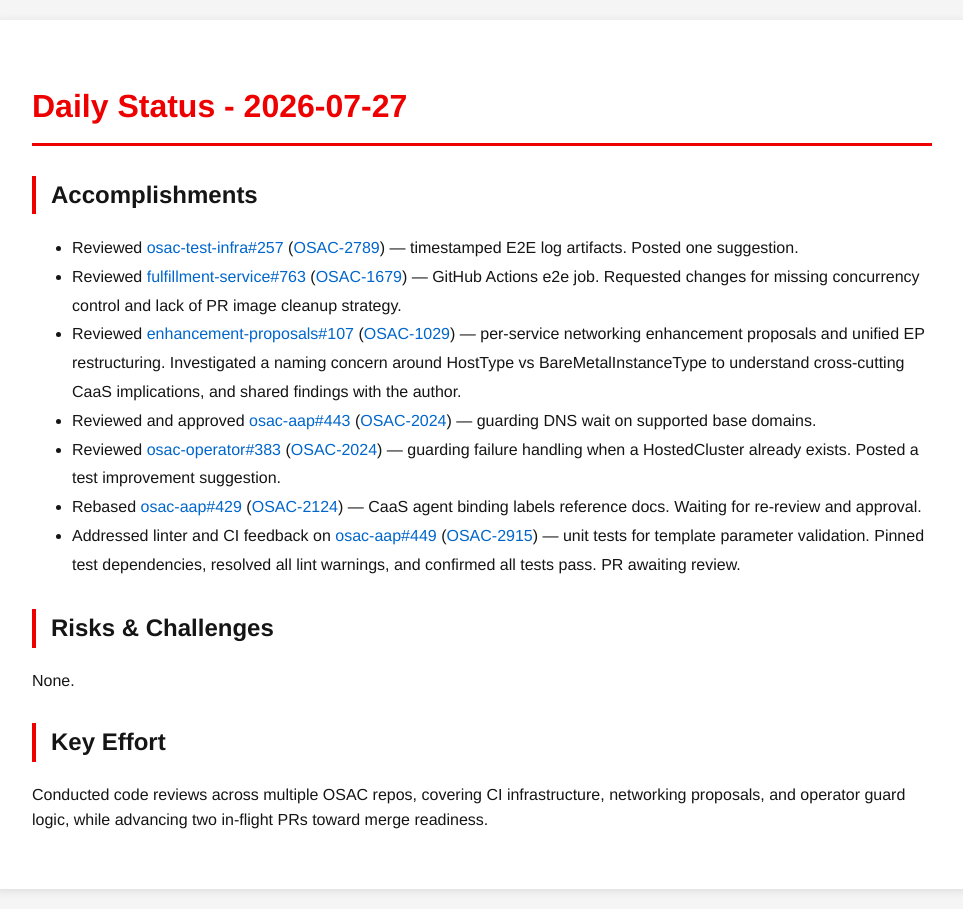
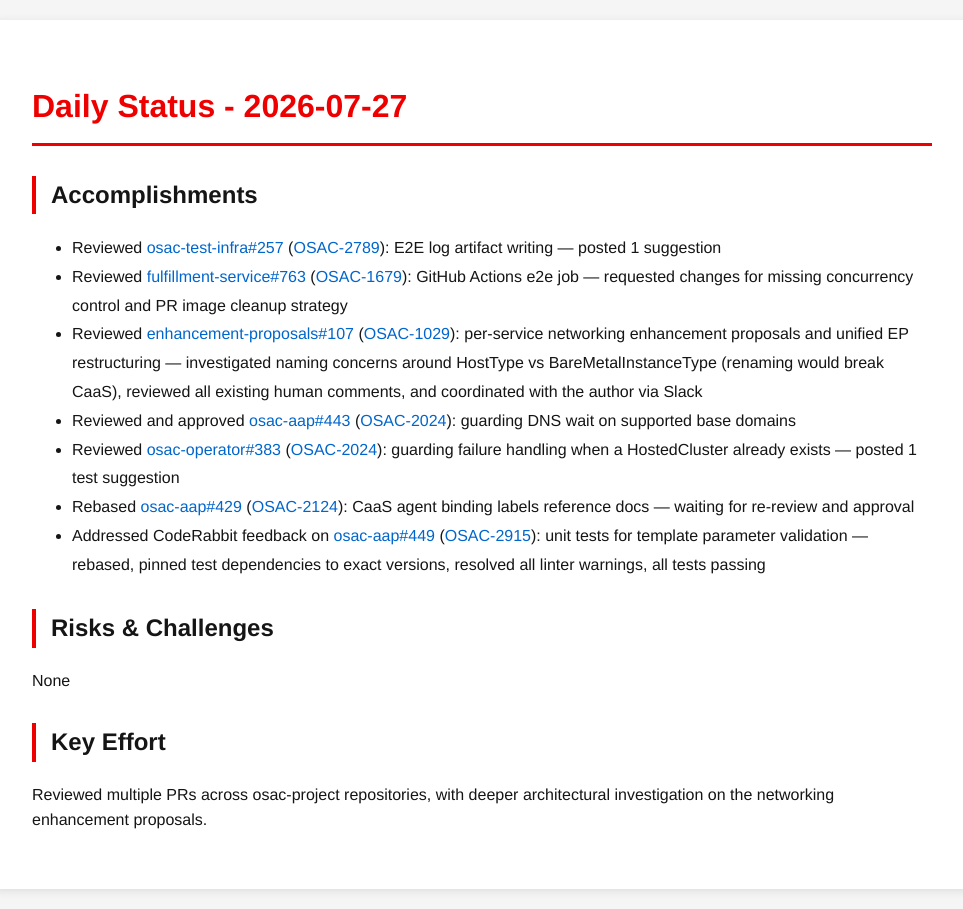
Before and after one commit to tzvatot/daily-status, a Jekyll site: the page built from 2026-07-27.md, in a window 1280 px wide. Shown: the whole page, without its empty margins (158-1121 px from the left). Built offline with Jekyll 4.4.1, drawn with Linux system fonts in a browser that asks for light colours.

Commit message:
Daily status update - 2026-07-27

```diff
--- a/2026-07-27.md
+++ b/2026-07-27.md
@@ -7,16 +7,16 @@
 # Daily Status - 2026-07-27
 
 ## Accomplishments
-- Reviewed [osac-test-infra#257](https://github.com/osac-project/osac-test-infra/pull/257) ([OSAC-2789](https://redhat.atlassian.net/browse/OSAC-2789)) — timestamped E2E log artifacts. Posted one suggestion.
-- Reviewed [fulfillment-service#763](https://github.com/osac-project/fulfillment-service/pull/763) ([OSAC-1679](https://redhat.atlassian.net/browse/OSAC-1679)) — GitHub Actions e2e job. Requested changes for missing concurrency control and lack of PR image cleanup strategy.
-- Reviewed [enhancement-proposals#107](https://github.com/osac-project/enhancement-proposals/pull/107) ([OSAC-1029](https://redhat.atlassian.net/browse/OSAC-1029)) — per-service networking enhancement proposals and unified EP restructuring. Investigated a naming concern around HostType vs BareMetalInstanceType to understand cross-cutting CaaS implications, and shared findings with the author.
-- Reviewed and approved [osac-aap#443](https://github.com/osac-project/osac-aap/pull/443) ([OSAC-2024](https://redhat.atlassian.net/browse/OSAC-2024)) — guarding DNS wait on supported base domains.
-- Reviewed [osac-operator#383](https://github.com/osac-project/osac-operator/pull/383) ([OSAC-2024](https://redhat.atlassian.net/browse/OSAC-2024)) — guarding failure handling when a HostedCluster already exists. Posted a test improvement suggestion.
-- Rebased [osac-aap#429](https://github.com/osac-project/osac-aap/pull/429) ([OSAC-2124](https://redhat.atlassian.net/browse/OSAC-2124)) — CaaS agent binding labels reference docs. Waiting for re-review and approval.
-- Addressed linter and CI feedback on [osac-aap#449](https://github.com/osac-project/osac-aap/pull/449) ([OSAC-2915](https://redhat.atlassian.net/browse/OSAC-2915)) — unit tests for template parameter validation. Pinned test dependencies, resolved all lint warnings, and confirmed all tests pass. PR awaiting review.
+- Reviewed [osac-test-infra#257](https://github.com/osac-project/osac-test-infra/pull/257) ([OSAC-2789](https://redhat.atlassian.net/browse/OSAC-2789)): E2E log artifact writing — posted 1 suggestion
+- Reviewed [fulfillment-service#763](https://github.com/osac-project/fulfillment-service/pull/763) ([OSAC-1679](https://redhat.atlassian.net/browse/OSAC-1679)): GitHub Actions e2e job — requested changes for missing concurrency control and PR image cleanup strategy
+- Reviewed [enhancement-proposals#107](https://github.com/osac-project/enhancement-proposals/pull/107) ([OSAC-1029](https://redhat.atlassian.net/browse/OSAC-1029)): per-service networking enhancement proposals and unified EP restructuring — investigated naming concerns around HostType vs BareMetalInstanceType (renaming would break CaaS), reviewed all existing human comments, and coordinated with the author via Slack
+- Reviewed and approved [osac-aap#443](https://github.com/osac-project/osac-aap/pull/443) ([OSAC-2024](https://redhat.atlassian.net/browse/OSAC-2024)): guarding DNS wait on supported base domains
+- Reviewed [osac-operator#383](https://github.com/osac-project/osac-operator/pull/383) ([OSAC-2024](https://redhat.atlassian.net/browse/OSAC-2024)): guarding failure handling when a HostedCluster already exists — posted 1 test suggestion
+- Rebased [osac-aap#429](https://github.com/osac-project/osac-aap/pull/429) ([OSAC-2124](https://redhat.atlassian.net/browse/OSAC-2124)): CaaS agent binding labels reference docs — waiting for re-review and approval
+- Addressed CodeRabbit feedback on [osac-aap#449](https://github.com/osac-project/osac-aap/pull/449) ([OSAC-2915](https://redhat.atlassian.net/browse/OSAC-2915)): unit tests for template parameter validation — rebased, pinned test dependencies to exact versions, resolved all linter warnings, all tests passing
 
 ## Risks & Challenges
-None.
+None
 
 ## Key Effort
-Conducted code reviews across multiple OSAC repos, covering CI infrastructure, networking proposals, and operator guard logic, while advancing two in-flight PRs toward merge readiness.
+Reviewed multiple PRs across osac-project repositories, with deeper architectural investigation on the networking enhancement proposals.
```
